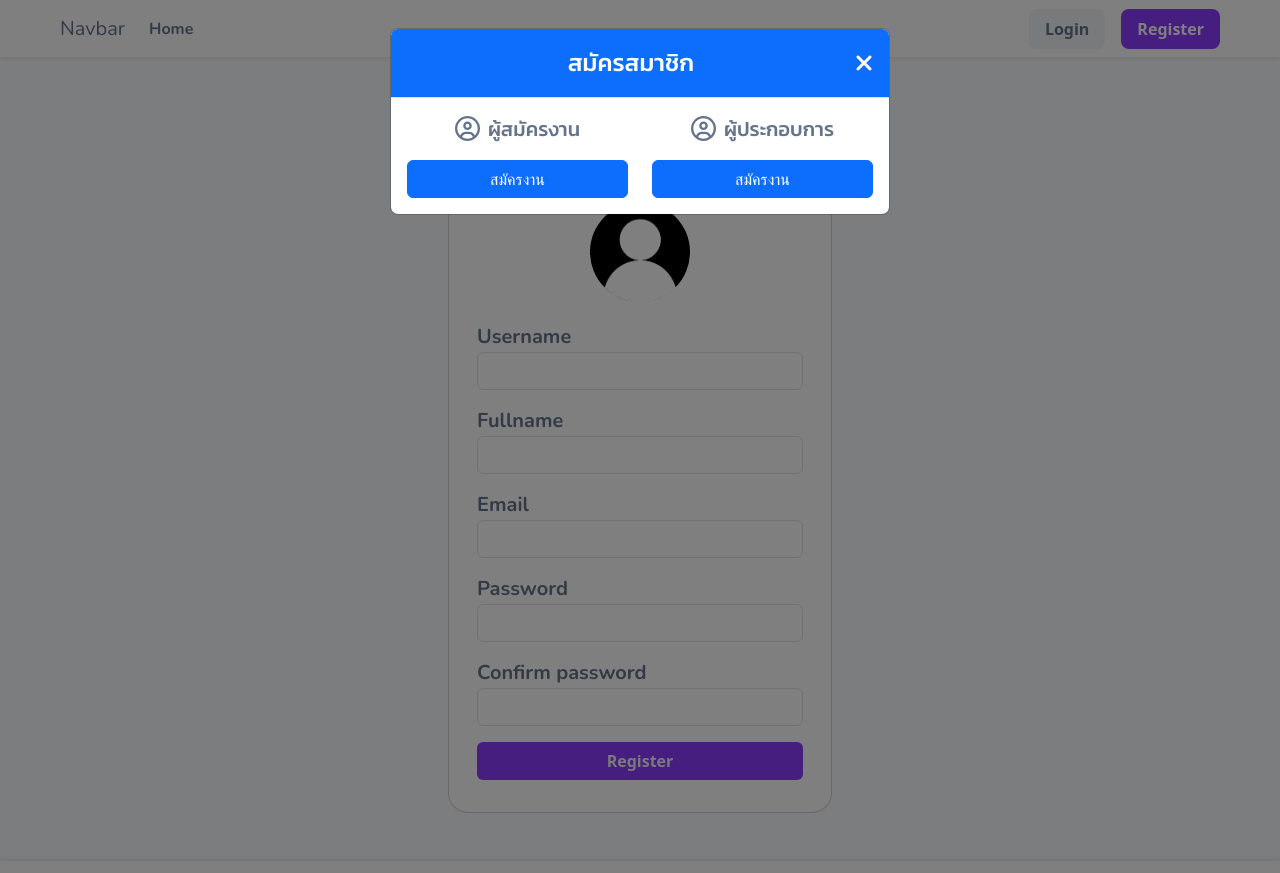
After one commit to prinza16/khonkaenjob, a PHP site: page /register_applicants.php in a window 1280 px wide, after a click on "Register". The commit adds this page. Run offline with PHP 8.4, Linux system fonts and the light colour scheme; some libraries are stand-ins or nearby versions.

Commit message:
no message

```diff
--- a/navbar.php
+++ b/navbar.php
@@ -41,7 +41,7 @@ if (isset($_SESSION['user_id'])) {
                     <?php
                     $activeClass = (basename($_SERVER['PHP_SELF']) == 'index.php') ? 'active' : '';
                     ?>
-                    <a class="nav-link <?php echo $activeClass; ?> text-custom-navbar-menu fs-6 fw-bold" style="color: #64748b;" aria-current="page" href="index.php"><label>Home</label></a>
+                    <a class="nav-link <?php echo $activeClass; ?> text-custom-navbar-menu fs-6 fw-bold" aria-current="page" href="index.php"><label style="cursor:pointer;">Home</label></a>
                 </li>
             </ul>
 
@@ -64,7 +64,7 @@ if (isset($_SESSION['user_id'])) {
                         ';
                     echo '
                             <li class="nav-item">
-                                <a class="nav-link btn-custom-register-navbar fs-6 fw-bold px-3" href="register.php">Register</a>
+                                <a class="nav-link btn-custom-register-navbar fs-6 fw-bold px-3" data-bs-toggle="modal" data-bs-target="#Modal_register" style="cursor:pointer;">Register</a>
                             </li>
                         ';
                 }
@@ -73,3 +73,36 @@ if (isset($_SESSION['user_id'])) {
         </div>
     </div>
 </nav>
+
+<div class="modal fade" id="Modal_register" tabindex="-1" aria-hidden="true">
+  <div class="modal-dialog">
+    <div class="modal-content">
+      <div class="modal-header bg-primary">
+        <div class="container text-center">
+            <label class="modal-title text-white fs-4 fw-medium" >สมัครสมาชิก</label>
+        </div>
+        <button type="button" class="fa-solid fa-xmark text-white fs-4" data-bs-dismiss="modal" aria-label="Close"></button>
+      </div>
+      <div class="modal-body">
+            <div class="row">
+                <div class="col-lg-6 text-center">
+                    <div class="pb-3">
+                        <label class="fw-medium fs-5"><i class="fa-regular fa-circle-user me-2 fa-lg fw-bold"></i>ผู้สมัครงาน</label>
+                    </div>
+                    <div>
+                        <a href="register_applicants.php" class="btn btn-primary container">สมัครงาน</a>
+                    </div>
+                </div>
+                <div class="col-lg-6 text-center">
+                    <div class="pb-3">
+                        <label class="fw-medium fs-5"><i class="fa-regular fa-circle-user me-2 fa-lg fw-bold"></i>ผู้ประกอบการ</label>
+                    </div>
+                    <div>
+                        <a href="register_applicants.php" class="btn btn-primary container">สมัครงาน</a>
+                    </div>
+                </div>
+            </div>
+      </div>
+    </div>
+  </div>
+</div>
--- /dev/null
+++ b/register_applicants.php
@@ -0,0 +1,105 @@
+<?php include('h.php'); ?>
+<?php include('navbar.php'); ?>
+
+<div class="d-flex justify-content-center align-items-center my-5">
+    <div class="card card-width-custom" style="border-radius: 20px;">
+        <div class="card-body d-flex justify-content-center align-items-center">
+            <form class="col-12" action="register_db.php" method="POST" enctype="multipart/form-data">
+                <div class="container text-center">
+                    <label class="fs-1 fw-bold">Register</label>
+                </div>
+                <div class="image_profile">
+                    <div class="wrapper-custom">
+                        <input type="file" class="image_profile_custom" name="profile_image" id="profile_image" onchange="previewProfileImage(event)">
+                    </div>
+                </div>
+                <div class="container my-3">
+                    <label for="username" class="fs-5 fw-bolder" style="color: #64748b;">Username</label>
+                    <input type="text" class="form-control" name="username" id="username" required>
+                </div>
+                <div class="container my-3">
+                    <label for="fullname" class="fs-5 fw-bolder" style="color: #64748b;">Fullname</label>
+                    <input type="text" class="form-control" name="fullname" id="fullname" required>
+                </div>
+                <div class="container my-3">
+                    <label for="email" class="fs-5 fw-bolder" style="color: #64748b;">Email</label>
+                    <input type="email" class="form-control" name="email" id="email" required>
+                </div>
+                <div class="container my-3">
+                    <label for="password" class="fs-5 fw-bolder" style="color: #64748b;">Password</label>
+                    <input type="password" class="form-control" name="password" id="password" required>
+                </div>
+                <div class="container my-3">
+                    <label for="c_password" class="fs-5 fw-bolder" style="color: #64748b;">Confirm password</label>
+                    <input type="password" class="form-control" name="c_password" id="c_password" required>
+                </div>
+                <div class="container my-3">
+                    <button type="submit" name="register" class="btn btn-custom-login container fw-bold">Register</button>
+                </div>
+            </form>
+        </div>
+    </div>
+</div>
+
+<?php include('footer.php'); ?>
+
+<script>
+    function previewProfileImage(event) {
+        var reader = new FileReader();
+        reader.onload = function() {
+            var wrapper = document.querySelector('.wrapper-custom');
+            wrapper.style.backgroundImage = "url('" + reader.result + "')";
+        }
+        reader.readAsDataURL(event.target.files[0]);
+    }
+</script>
+<link rel="stylesheet" href="https://cdnjs.cloudflare.com/ajax/libs/font-awesome/6.7.2/css/all.min.css" integrity="sha512-Evv84Mr4kqVGRNSgIGL/F/aIDqQb7xQ2vcrdIwxfjThSH8CSR7PBEakCr51Ck+w+/U6swU2Im1vVX0SVk9ABhg==" crossorigin="anonymous" referrerpolicy="no-referrer" />
+<style>
+    .card-width-custom {
+        width: 30%;
+    }
+
+    .wrapper-custom {
+        height: 100px;
+        width: 100px;
+        position: relative;
+        border-radius: 50%;
+        background: url('profile/noprofile.jpg') no-repeat center center;
+        background-size: cover;
+        margin: 20px auto;
+        overflow: hidden;
+    }
+
+    .image_profile_custom {
+        position: absolute;
+        bottom: 0;
+        outline: none;
+        color: transparent;
+        width: 100%;
+        box-sizing: border-box;
+        padding: 0;
+        cursor: pointer;
+        transition: 0.5s;
+        background: rgba(0, 0, 0, 0.5);
+        opacity: 0;
+    }
+
+    .image_profile_custom::-webkit-file-upload-button {
+        visibility: hidden;
+    }
+
+    .image_profile_custom::before {
+        content: '\f030';
+        font-family: 'FontAwesome';
+        font-size: 20px;
+        color: #fff;
+        position: absolute;
+        top: 50%;
+        left: 50%;
+        transform: translate(-50%, -50%);
+    }
+
+    .image_profile_custom:hover {
+        opacity: 1;
+    }
+</style>
```
Also changed, not shown: register_entrepreneur.php (added, +105 -0 lines).
